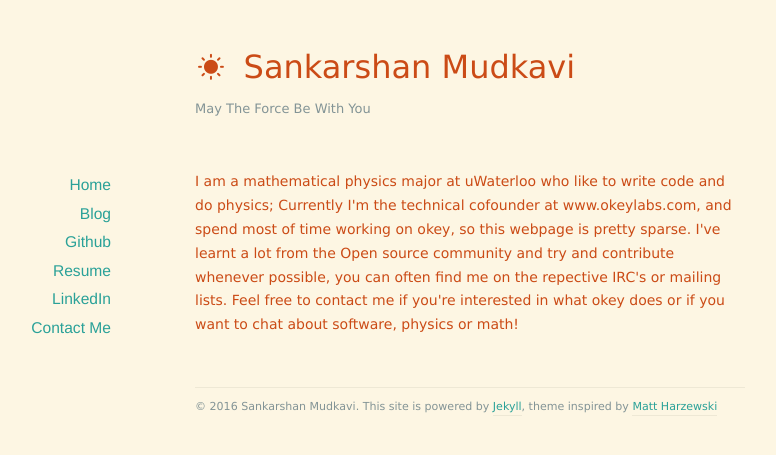
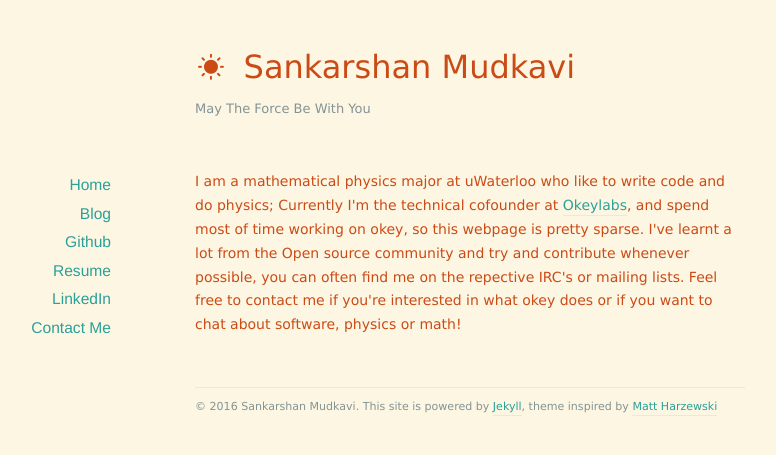
Before and after one commit to Sankarshan-Mudkavi/Sankarshan-Mudkavi.github.io, a Jekyll site: the page built from index.html, in a window 1280 px wide. Shown: the top 455 px of the page, without its empty margins (170-946 px from the left). Built offline with Jekyll 4.4.1, drawn with Linux system fonts in a browser that asks for light colours; nearby versions of some CDN libraries; Markdown is read by kramdown in place of the engine named in the settings; the list of posts is cut into pages by our own code.

Commit message:
Updated index with okey link

```diff
--- a/index.html
+++ b/index.html
@@ -3,4 +3,4 @@
 title: Sankarshan Mudkavi
 ---
 
-<h3> I am a mathematical physics major at uWaterloo who like to write code and do physics; Currently I'm the technical cofounder at www.okeylabs.com, and spend most of time working on okey, so this webpage is pretty sparse. I've learnt a lot from the Open source community and try and contribute whenever possible, you can often find me on the repective IRC's or mailing lists. Feel free to contact me if you're interested in what okey does or if you want to chat about software, physics or math!</h3>
+<h3> I am a mathematical physics major at uWaterloo who like to write code and do physics; Currently I'm the technical cofounder at <a href="http://www.okeylabs.com">Okeylabs</a>, and spend most of time working on okey, so this webpage is pretty sparse. I've learnt a lot from the Open source community and try and contribute whenever possible, you can often find me on the repective IRC's or mailing lists. Feel free to contact me if you're interested in what okey does or if you want to chat about software, physics or math!</h3>
```
